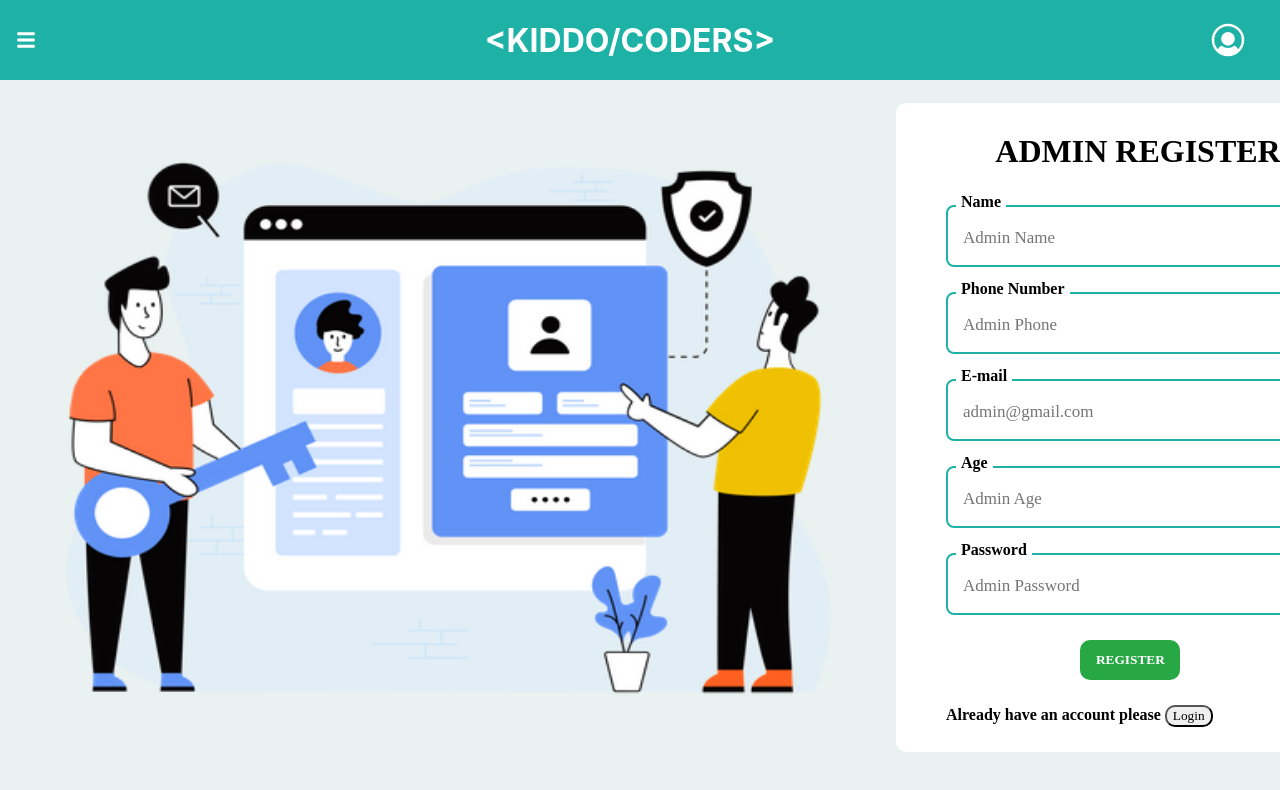
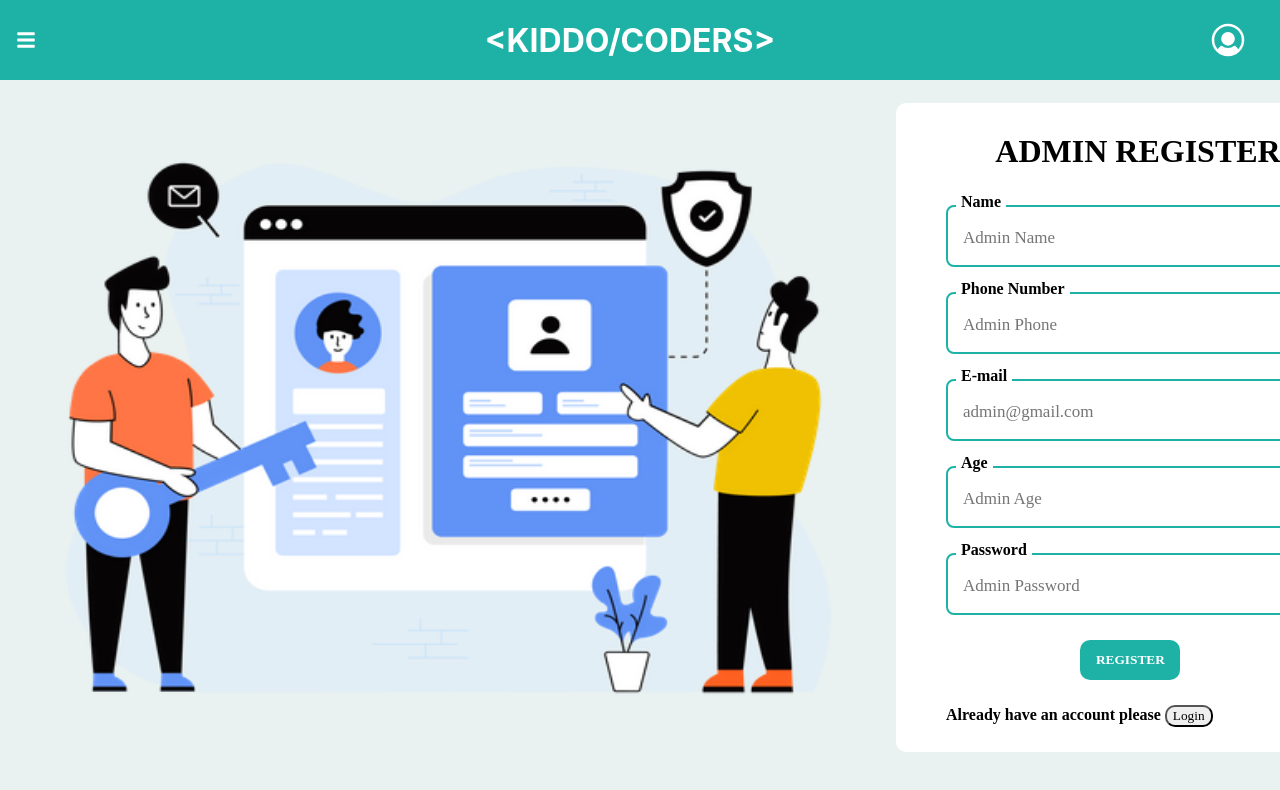
Before and after one commit to it21204166/KiddoCoders, a React (Create React App) app in the folder admin-app/: page /SignUpAdmin in a window 1280 px wide. Shown: the top 790 px of the page. Built offline with nearby package versions, Linux system fonts and the light colour scheme.

Commit message:
Add some CSS for Adminusers and changed automatic email body on userroutes

```diff
--- a/admin-app/src/components/authadmin/AllKiddos.jsx
+++ b/admin-app/src/components/authadmin/AllKiddos.jsx
@@ -91,9 +91,11 @@ class AllKiddos extends Component {
         <div>
         <h2 className="center-item" style={{marginBottom:"35px", marginTop:"30px"}}>REJISTERED KIDDOS</h2>
 
+        <center>
         <div style={{marginLeft:"500px",width:"50%"}} >
           <button className='searchkiddo' ><IoIcons.IoSearchOutline  /></button><input className='searchkiddo' value={this.state.searchInput} onChange={this.handlesearchInput} placeholder='Search Details Here'></input>
           </div>
+          </center>
           <br/>
         <div className='table-kiddo'>
         <table className='content-tablekiddo' id='kiddoDetailsTable' >
@@ -116,7 +118,7 @@ class AllKiddos extends Component {
               <td className='content-table td' title={results.kiddoPhone}>{results.kiddoPhone}</td>
               <td className='content-table td' title={results.kiddoEmail}>{results.kiddoEmail}</td>
               <td classname='content-table td' title={results.kiddoAge}>{results.kiddoAge}</td>
-              <td classname='content-table td' title={results.null}>{results.null}</td>
+              <td classname='content-table td'> 00 </td>
               <td className='content-table td' style={{padding:"5px",border:"none"}}><a href='/ContactKiddo'><button className='btn btn-primary' type='primary'>CONTACT</button></a></td>
             </tr>
           ))}
--- a/admin-app/src/components/authadmin/AuthAdmin.css
+++ b/admin-app/src/components/authadmin/AuthAdmin.css
@@ -44,7 +44,7 @@
 }
 
 .btn-successKiddo {
-    background-color: #28A745;
+    background-color: #1eb2a6;
     color: white;
     width: 100px;
     height: 40px;
@@ -52,7 +52,7 @@
 }
 
 .btn-successKiddo:hover {
-    background-color: #28A745;
+    background-color: #1eb2a6;
 }
 
 
--- a/admin-app/src/components/authadmin/ProfileAdmin.jsx
+++ b/admin-app/src/components/authadmin/ProfileAdmin.jsx
@@ -29,7 +29,7 @@ class ProfileAdmin extends Component {
               <input type='file' className='form-inputSignin' style={{fontFamily:"cursive", height:"50px"}} name='profilePhoto' onChange={this.handlePhotoUpload}/>
               </div>
             <div className='input-container'>
-            <button className="btn btn-successKiddo" type='submit' style={{marginLeft:"40%", fontFamily:"cursive", marginRight:"40%", borderRadius:"10px"}} >SAVE</button>
+            <a href='/'><button className="btn btn-successKiddo" type='button' style={{marginLeft:"40%", fontFamily:"cursive", marginRight:"40%", borderRadius:"10px"}} >SAVE</button></a>
             </div>
           </form>
         </div>
--- a/admin-app/src/components/authadmin/SignUpAdmin.jsx
+++ b/admin-app/src/components/authadmin/SignUpAdmin.jsx
@@ -32,7 +32,7 @@ class SignUpAdmin extends Component {
               <input type='text' className='form-inputSignin' style={{fontFamily:"cursive"}} name='supName' onChange={this.haddleInputChanges} placeholder='Admin Password'/>
             </div>
             <div className='input-container'>
-            <a href='/'><button className="btn btn-successKiddo" type='button' style={{marginLeft:"35%", fontFamily:"cursive", borderRadius:"10px"}}>REGISTER</button></a>
+            <a href='/SignInAdmin'><button className="btn btn-successKiddo" type='button' style={{marginLeft:"35%", fontFamily:"cursive", borderRadius:"10px"}}>REGISTER</button></a>
             </div>
             <div className='input-container'>
               <h4 className='primary' style={{fontFamily:"cursive"}}>Already have an account please <a href='/SignInAdmin'><button type='button' style={{fontFamily:"cursive", borderRadius:"10px"}}>Login</button></a></h4>
```
Also changed, not shown: 1 other file (tests, documents, lock files or other folders).
